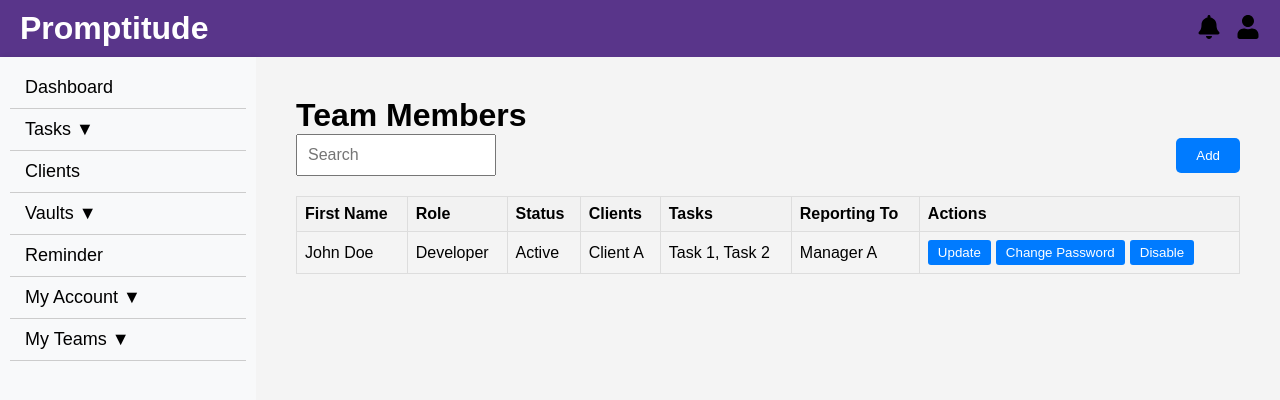
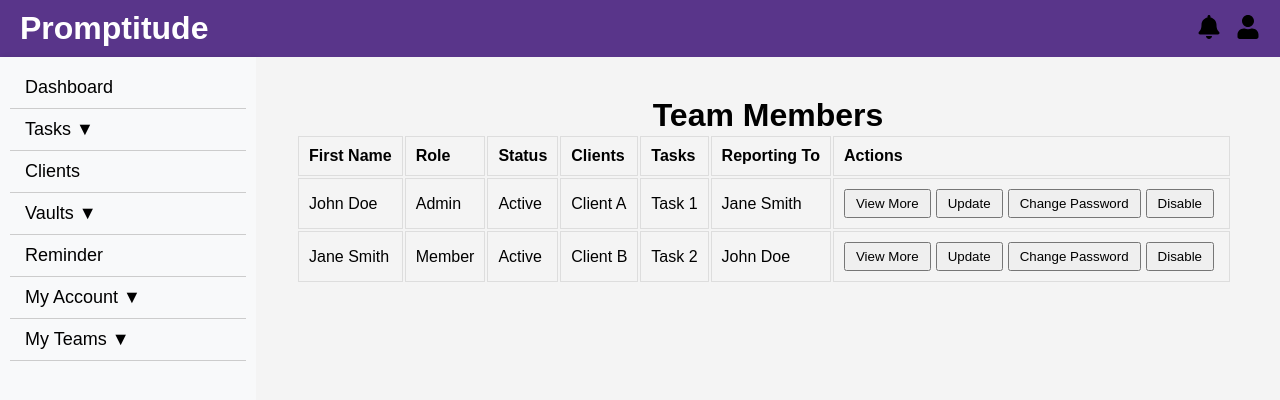
Before and after one commit to LakshmiSowmya04/promptitudeSolns, a React (Create React App) app: page /my-teams/members in a window 1280 px wide. Shown: the top 400 px of the page. Built offline with nearby package versions, Linux system fonts and the light colour scheme.

Commit message:
team members pagre table show and buttons complete

```diff
--- a/src/components/Pages/Teams/Members.css
+++ b/src/components/Pages/Teams/Members.css
@@ -1,50 +1,59 @@
+
+
    .members-container {
+  font-family: Arial, sans-serif;
   padding: 20px;
 }
 
-  .search-container {
-    display: flex;
-    justify-content: space-between;
-    align-items: center;
-    margin-bottom: 20px;
+h1 {
+  text-align: center;
 }
 
-  .search-input {
-    padding: 10px;
-    font-size: 16px;
-    width: 200px;
+.table {
+  width: 100%;
+  border-collapse: collapse;
+  margin-top: 20px;
 }
 
-  .add-button {
-    padding: 10px 20px;
-    background-color: #007bff;
-    color: white;
-    border: none;
-    border-radius: 5px;
-    cursor: pointer;
-  }
-
-  .members-table {
-    width: 100%;
-    border-collapse: collapse;
-  }
-
-  .members-table th, .members-table td {
+th, td {
+  padding: 10px;
   border: 1px solid #ddd;
-    padding: 8px;
-  }
-
-  .members-table th {
-    background-color: #f2f2f2;
   text-align: left;
 }
 
-  .action-button {
+button {
+  margin-right: 5px;
   padding: 5px 10px;
-    background-color: #007bff;
-    color: white;
-    border: none;
-    border-radius: 3px;
-    cursor: pointer;
-    margin-right: 5px;
 }
+
+.modal {
+  position: fixed;
+  top: 50%;
+  left: 50%;
+  transform: translate(-50%, -50%);
+  background: white;
+  padding: 20px;
+  box-shadow: 0 5px 15px rgba(0, 0, 0, 0.3);
+  z-index: 1000;
+}
+
+.modal h2 {
+  margin-top: 0;
+}
+
+.modal form {
+  display: flex;
+  flex-direction: column;
+}
+
+.modal label {
+  margin-top: 10px;
+}
+
+.modal input {
+  margin-bottom: 10px;
+}
+
+.modal button {
+  margin-top: 10px;
+}
--- a/src/components/Pages/Teams/Members.js
+++ b/src/components/Pages/Teams/Members.js
@@ -1,17 +1,64 @@
-import React from 'react';
+
+
+import React, { useState } from 'react';
 import './Members.css';
 
-function Members() {
+// User Class
+class User {
+  constructor(user_id, name, role, phone_number, email_id, alternate_pho_no, status, clients, reporting_to, tasks, password) {
+    this.user_id = user_id;
+    this.name = name;
+    this.role = role;
+    this.phone_number = phone_number;
+    this.email_id = email_id;
+    this.alternate_pho_no = alternate_pho_no;
+    this.status = status;
+    this.clients = clients;
+    this.reporting_to = reporting_to;
+    this.tasks = tasks;
+    this.password = password;
+  }
+}
+
+// Sample Data
+const teamMembers = [
+  new User(1, "John Doe", "Admin", "123-456-7890", "john@example.com", "111-222-3333", true, ["Client A"], "Jane Smith", ["Task 1"], "hashed_password_1"),
+  new User(2, "Jane Smith", "Member", "123-456-7891", "jane@example.com", "222-333-4444", true, ["Client B"], "John Doe", ["Task 2"], "hashed_password_2"),
+];
+
+const Members = () => {
+  const [team, setTeam] = useState(teamMembers);
+  const [selectedUser, setSelectedUser] = useState(null);
+  const [isUpdateModalOpen, setUpdateModalOpen] = useState(false);
+
+  const handleViewMore = (user) => {
+    alert(`Viewing more details for ${user.name}`);
+  };
+
+  const handleUpdate = (user) => {
+    setSelectedUser(user);
+    setUpdateModalOpen(true);
+  };
+
+  const handlePasswordChange = (user) => {
+    alert(`Password change for ${user.name}`);
+  };
+
+  const handleToggleStatus = (user) => {
+    const updatedTeam = team.map((u) => (u.user_id === user.user_id ? { ...u, status: !u.status } : u));
+    setTeam(updatedTeam);
+  };
+
+  const handleUpdateUser = (updatedUser) => {
+    const updatedTeam = team.map((u) => (u.user_id === updatedUser.user_id ? updatedUser : u));
+    setTeam(updatedTeam);
+    setUpdateModalOpen(false);
+  };
+
   return (
     <div className="members-container">
       <h1>Team Members</h1>
-
-      <div className="search-container">
-        <input type="text" placeholder="Search" className="search-input" />
-        <button className="add-button">Add</button>
-      </div>
-
-      <table className="members-table">
+      <table className="team-table">
         <thead>
           <tr>
             <th>First Name</th>
@@ -24,25 +71,59 @@ function Members() {
           </tr>
         </thead>
         <tbody>
-          {/* Placeholder rows */}
-          <tr>
-            <td>John Doe</td>
-            <td>Developer</td>
-            <td>Active</td>
-            <td>Client A</td>
-            <td>Task 1, Task 2</td>
-            <td>Manager A</td>
-            <td>
-              <button className="action-button">Update</button>
-              <button className="action-button">Change Password</button>
-              <button className="action-button">Disable</button>
-            </td>
-          </tr>
-          {/* More rows */}
+          {team.map((member, index) => (
+            <tr key={index}>
+              <td>{member.name}</td>
+              <td>{member.role}</td>
+              <td>{member.status ? 'Active' : 'Inactive'}</td>
+              <td>{member.clients.join(', ')}</td>
+              <td>{member.tasks.join(', ')}</td>
+              <td>{member.reporting_to}</td>
+              <td>
+                <button onClick={() => handleViewMore(member)}>View More</button>
+                <button onClick={() => handleUpdate(member)}>Update</button>
+                <button onClick={() => handlePasswordChange(member)}>Change Password</button>
+                <button onClick={() => handleToggleStatus(member)}>
+                  {member.status ? 'Disable' : 'Enable'}
+                </button>
+              </td>
+            </tr>
+          ))}
         </tbody>
       </table>
+
+      {isUpdateModalOpen && (
+        <div className="modal">
+          <h2>Update User</h2>
+          <form onSubmit={(e) => { e.preventDefault(); handleUpdateUser(selectedUser); }}>
+            <label>Name: </label>
+            <input
+              type="text"
+              name="name"
+              value={selectedUser.name}
+              onChange={(e) => setSelectedUser({ ...selectedUser, name: e.target.value })}
+            />
+            <label>Role: </label>
+            <input
+              type="text"
+              name="role"
+              value={selectedUser.role}
+              onChange={(e) => setSelectedUser({ ...selectedUser, role: e.target.value })}
+            />
+            <label>Clients: </label>
+            <input
+              type="text"
+              name="clients"
+              value={selectedUser.clients.join(', ')}
+              onChange={(e) => setSelectedUser({ ...selectedUser, clients: e.target.value.split(', ') })}
+            />
+            <button type="submit">Update</button>
+            <button type="button" onClick={() => setUpdateModalOpen(false)}>Close</button>
+          </form>
+        </div>
+      )}
     </div>
   );
-}
+};
 
 export default Members;
```
Also changed, not shown: src/components/Header/Header.css (+0 -10 lines), src/components/Header/Header.js (+0 -13 lines). Lines whose indentation alone changed are shown as unchanged.
